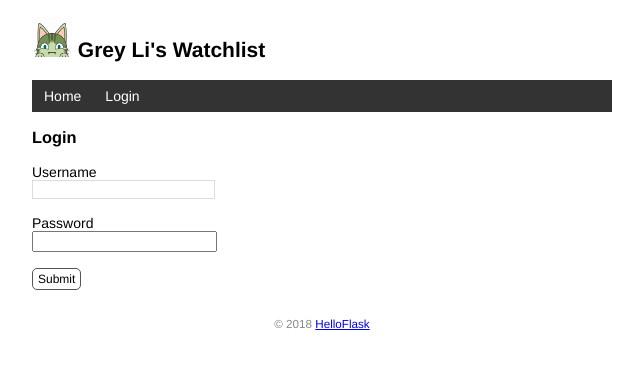
After one commit to YOHE-XU/watchlist, a Flask app: page /login in a window 1280 px wide. The commit adds this page. Shown: the top 369 px of the page, without its empty margins (318-961 px from the left). Run offline with Flask 3, Linux system fonts and the light colour scheme.

Commit message:
User authentication with Flask-Login

```diff
--- a/app.py
+++ b/app.py
@@ -1,8 +1,10 @@
 import sys
-from flask import Flask,render_template,request, url_for, redirect, flash
+from flask import Flask, render_template, request, url_for, redirect, flash
 from flask_sqlalchemy import SQLAlchemy
 import os
 import click
+from werkzeug.security import generate_password_hash, check_password_hash
+from flask_login import LoginManager, UserMixin, login_required, logout_user, login_user, current_user
 
 WIN = sys.platform.startswith('win')
 if WIN:  # 如果是 Windows 系统，使用三个斜线
@@ -17,6 +19,21 @@ app.config['SECRET_KEY'] = 'dev'  # 等同于 app.secret_key = 'dev'
 # 在扩展类实例化前加载配置
 db = SQLAlchemy(app)
 
+login_manager = LoginManager(app)  # 实例化扩展类
+
+# 添加了这个装饰器后，如果未登录的用户访问对应的 URL，
+# Flask-Login 会把用户重定向到登录页面，并显示一个错误提示。
+# 为了让这个重定向操作正确执行，我们还需要把 login_manager.login_view
+# 的值设为我们程序的登录视图端点（函数名）
+login_manager.login_view = 'login'
+
+
+@login_manager.user_loader
+def load_user(user_id):  # 创建用户加载回调函数，接受用户 ID 作为参数
+    user = User.query.get(int(user_id))  # 用 ID 作为 User 模型的主键查询对应的用户
+    return user  # 返回用户对象
+
+
 @app.context_processor
 def inject_user():
     user = User.query.first()
@@ -27,30 +44,65 @@ def inject_user():
 def page_not_found(e):
     return render_template('404.html'), 404
 
+
+# 登录界面
+@app.route('/login', methods=['GET', 'POST'])
+def login():
+    if request.method == 'POST':
+        username = request.form['username']
+        password = request.form['password']
+
+        if not username or not password:
+            flash('Invalid input.')
+            return redirect(url_for('login'))
+
+        user = User.query.first()
+        # 验证用户名和密码是否一致
+        if username == user.username and user.validate_password(password):
+            login_user(user)  # 登入用户
+            flash('Login success.')
+            return redirect(url_for('index'))  # 重定向到主页
+
+        flash('Invalid username or password.')  # 如果验证失败，显示错误消息
+        return redirect(url_for('login'))  # 重定向回登录页面
+
+    return render_template('login.html')
+
+# 登出界面
+@app.route('/logout')
+@login_required  # 用于视图保护，后面会详细介绍
+def logout():
+    logout_user()  # 登出用户
+    flash('Goodbye.')
+    return redirect(url_for('index'))  # 重定向回首页
+
 # 主页面
 @app.route('/', methods=['GET', 'POST'])
 def index():
-    # movie = Movie.query.first()
     if request.method == 'POST':  # 判断是否是 POST 请求
-        # 获取表单数据
-        title = request.form.get('title')  # 传入表单对应输入字段的 name 值
-        year = request.form.get('year')
-        # 验证数据
-        if not title or not year or len(year) > 4 or len(title) > 60:
-            flash('Invalid input.')  # 显示错误提示
+        if not current_user.is_authenticated:  # 如果当前用户未认证
+            return redirect(url_for('index'))  # 重定向到主页
+            # 获取表单数据
+            title = request.form.get('title')  # 传入表单对应输入字段的 name 值
+            year = request.form.get('year')
+            # 验证数据
+            if not title or not year or len(year) > 4 or len(title) > 60:
+                flash('Invalid input.')  # 显示错误提示
+                return redirect(url_for('index'))  # 重定向回主页
+            # 保存表单数据到数据库
+            movie = Movie(title=title, year=year)  # 创建记录
+            db.session.add(movie)  # 添加到数据库会话
+            db.session.commit()  # 提交数据库会话
+            flash('Item created.')  # 显示成功创建的提示
             return redirect(url_for('index'))  # 重定向回主页
-        # 保存表单数据到数据库
-        movie = Movie(title=title, year=year)  # 创建记录
-        db.session.add(movie)  # 添加到数据库会话
-        db.session.commit()  # 提交数据库会话
-        flash('Item created.')  # 显示成功创建的提示
-        return redirect(url_for('index'))  # 重定向回主页
 
     movies = Movie.query.all()
     return render_template('index.html', movies=movies)
 
+
 # 编辑电影条目
 @app.route('/movie/edit/<int:movie_id>', methods=['GET', 'POST'])
+@login_required  # 登录保护
 def edit(movie_id):
     movie = Movie.query.get_or_404(movie_id)
 
@@ -70,8 +122,10 @@ def edit(movie_id):
 
     return render_template('edit.html', movie=movie)  # 传入被编辑的电影记录
 
+
 # 删除
 @app.route('/movie/delete/<int:movie_id>', methods=['POST'])  # 限定只接受 POST 请求
+@login_required  # 登录保护
 def delete(movie_id):
     movie = Movie.query.get_or_404(movie_id)  # 获取电影记录
     db.session.delete(movie)  # 删除对应的记录
@@ -79,15 +133,46 @@ def delete(movie_id):
     flash('Item deleted.')
     return redirect(url_for('index'))  # 重定向回主页
 
-class User(db.Model):  # 表名将会是 user（自动生成，小写处理）
-    id = db.Column(db.Integer, primary_key=True)  # 主键
-    name = db.Column(db.String(20))  # 名字
+# 修改用户名字
+@app.route('/settings', methods=['GET', 'POST'])
+@login_required
+def settings():
+    if request.method == 'POST':
+        name = request.form['name']
+
+        if not name or len(name) > 20:
+            flash('Invalid input.')
+            return redirect(url_for('settings'))
+
+        current_user.name = name
+        # current_user 会返回当前登录用户的数据库记录对象
+        # 等同于下面的用法
+        # user = User.query.first()
+        # user.name = name
+        db.session.commit()
+        flash('Settings updated.')
+        return redirect(url_for('index'))
+
+    return render_template('settings.html')
+
+class User(db.Model, UserMixin):
+    id = db.Column(db.Integer, primary_key=True)
+    name = db.Column(db.String(20))
+    username = db.Column(db.String(20))  # 用户名
+    password_hash = db.Column(db.String(128))  # 密码散列值
+
+    def set_password(self, password):  # 用来设置密码的方法，接受密码作为参数
+        self.password_hash = generate_password_hash(password)  # 将生成的密码保持到对应字段
+
+    def validate_password(self, password):  # 用于验证密码的方法，接受密码作为参数
+        return check_password_hash(self.password_hash, password)  # 返回布尔值
 
 
 class Movie(db.Model):  # 表名将会是 movie
     id = db.Column(db.Integer, primary_key=True)  # 主键
     title = db.Column(db.String(60))  # 电影标题
     year = db.Column(db.String(4))  # 电影年份
+
 
 # 自定义命令，创建数据库
 @app.cli.command()  # 注册为命令，可以传入 name 参数来自定义命令
@@ -98,6 +183,7 @@ def initdb(drop):
         db.drop_all()
     db.create_all()
     click.echo('Initialized database.')  # 输出提示信息
+
 
 # 自定义生成数据的命令
 @app.cli.command()
@@ -128,3 +214,26 @@ def forge():
 
     db.session.commit()
     click.echo('Done.')
+
+
+# 创造管理员账号
+@app.cli.command()
+@click.option('--username', prompt=True, help='The username used to login.')
+@click.option('--password', prompt=True, hide_input=True, confirmation_prompt=True, help='The password used to login.')
+def admin(username, password):
+    """Create user."""
+    db.create_all()
+
+    user = User.query.first()
+    if user is not None:
+        click.echo('Updating user...')
+        user.username = username
+        user.set_password(password)  # 设置密码
+    else:
+        click.echo('Creating user...')
+        user = User(username=username, name='Admin')
+        user.set_password(password)  # 设置密码
+        db.session.add(user)
+
+    db.session.commit()  # 提交数据库会话
+    click.echo('Done.')
--- a/templates/base.html
+++ b/templates/base.html
@@ -22,6 +22,12 @@
 <nav>
     <ul>
         <li><a href="{{ url_for('index') }}">Home</a></li>
+        {% if current_user.is_authenticated %}
+            <li><a href="{{ url_for('settings') }}">Settings</a></li>
+            <li><a href="{{ url_for('logout') }}">Logout</a></li>
+        {% else %}
+            <li><a href="{{ url_for('login') }}">Login</a></li>
+        {% endif %}
     </ul>
 </nav>
 {% block content %}{% endblock %}
--- a/templates/edit.html
+++ b/templates/edit.html
@@ -2,9 +2,12 @@
 
 {% block content %}
     <h3>Edit item</h3>
+
+    {% if current_user.is_authenticated %}
         <form method="post">
             Name <input type="text" name="title" autocomplete="off" required value="{{ movie.title }}">
             Year <input type="text" name="year" autocomplete="off" required value="{{ movie.year }}">
             <input class="btn" type="submit" name="submit" value="Update">
         </form>
+    {% endif %}
 {% endblock %}
--- /dev/null
+++ b/templates/login.html
@@ -0,0 +1,13 @@
+{% extends 'base.html' %}
+
+{% block content %}
+<h3>Login</h3>
+<form method="post">
+    Username<br>
+    <input type="text" name="username" required><br><br>
+    Password<br>
+    <!-- 密码输入框的 type 属性使用 password，会将输入值显示为圆点 -->
+    <input type="password" name="password" required><br><br>
+    <input class="btn" type="submit" name="submit" value="Submit">
+</form>
+{% endblock %}
```
Also changed, not shown: templates/index.html (+7 -13 lines), templates/settings.html (added, +9 -0 lines). Lines whose indentation alone changed are shown as unchanged.
